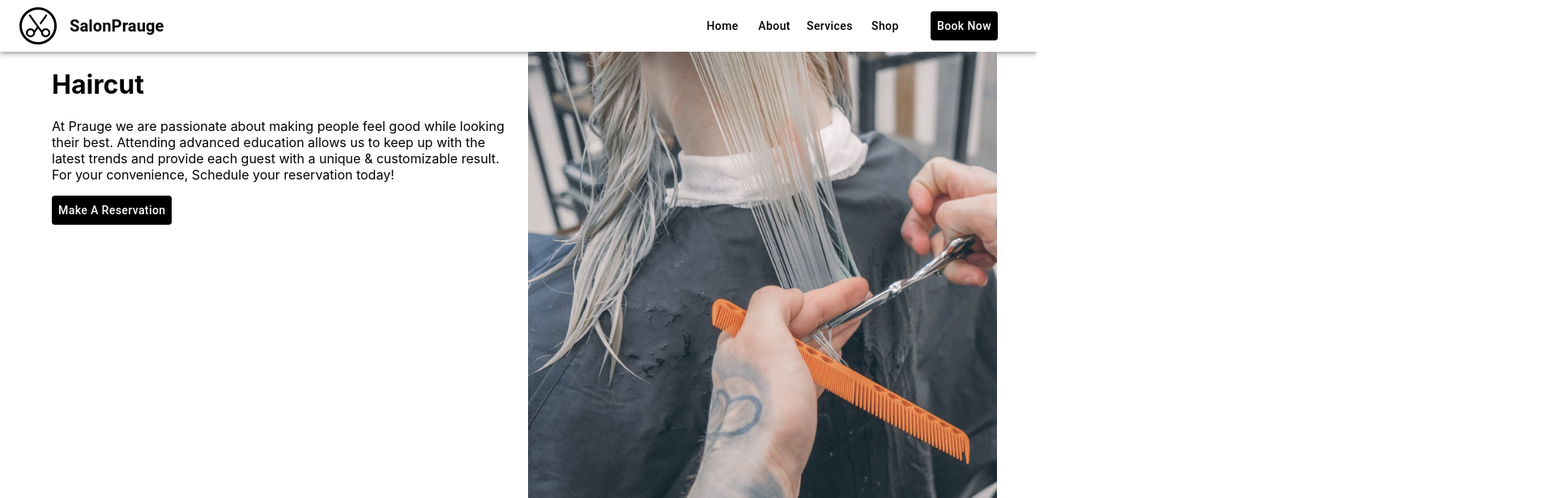
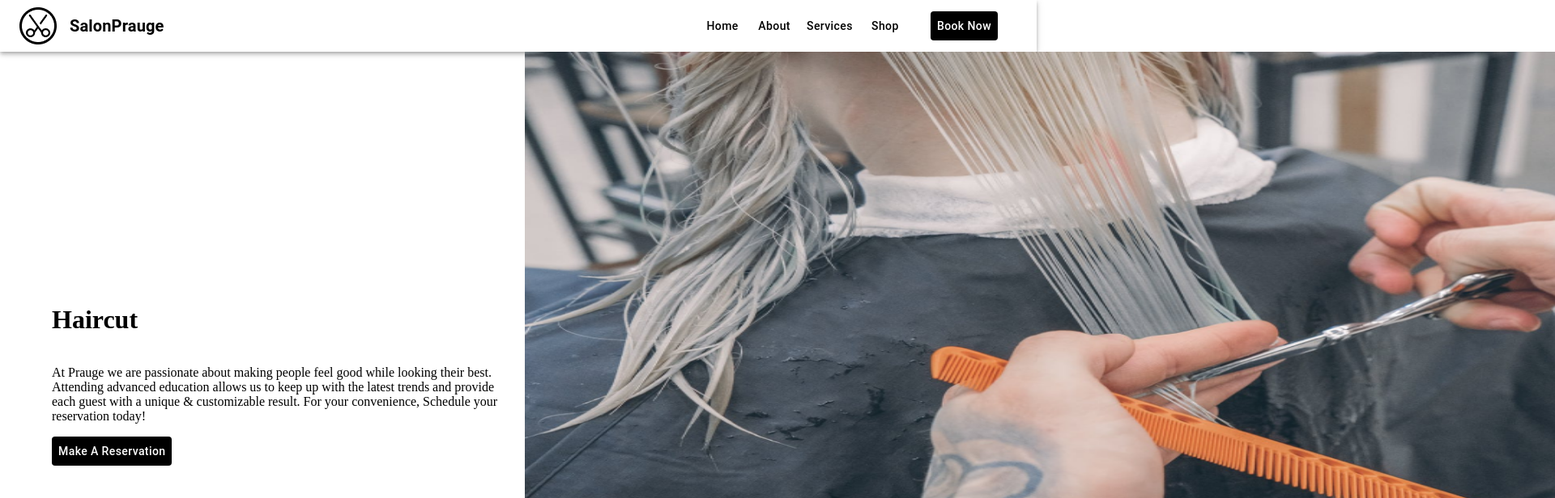
Before and after one commit to HIRU-NI/salon-prauge-home-mui, a React (Create React App) app: page /services in a window 1280 px wide. Shown: the top 616 px of the page at 81% size, 1920 px wide, since content can reach past the window. Built offline with nearby package versions, Linux system fonts and the light colour scheme.

Commit message:
add service page styling

```diff
--- /dev/null
+++ b/src/assets/styles/service.css
@@ -0,0 +1,31 @@
+.service_main {
+  height: 100vh;
+}
+
+.servicedetails_row {
+  height: 100%;
+}
+
+.servic_content {
+  justify-items: center;
+  justify-content: center;
+  text-align: left;
+}
+
+.servicedetails_content h1 {
+  font-size: 50px;
+  font-family: "Playfair Display";
+  font-weight: 600;
+}
+
+.servicedetails_content button {
+  max-width: 300px;
+  font-size: 16px;
+  height: 53px;
+}
+
+.service_image img {
+  height: 100vh;
+  width: 100vw;
+  overflow-y: hidden;
+}
--- a/src/index.css
+++ b/src/index.css
@@ -1,13 +1,6 @@
 body {
   margin: 0;
-  font-family: -apple-system, BlinkMacSystemFont, 'Segoe UI', 'Roboto', 'Oxygen',
-    'Ubuntu', 'Cantarell', 'Fira Sans', 'Droid Sans', 'Helvetica Neue',
-    sans-serif;
+  font-family: "Poppins"!important;
   -webkit-font-smoothing: antialiased;
   -moz-osx-font-smoothing: grayscale;
 }
-
-code {
-  font-family: source-code-pro, Menlo, Monaco, Consolas, 'Courier New',
-    monospace;
-}
--- a/src/pages/service/index.js
+++ b/src/pages/service/index.js
@@ -1,32 +1,46 @@
 import React from "react";
 
-import { Box, Grid, Button } from "@mui/material";
+import Grid from "@mui/material/Unstable_Grid2";
+
+import { Button } from "@mui/material";
+import "../../assets/styles/service.css";
 
 const image = require("../../assets/images/services/haircut.png");
 
 const Services = () => {
   return (
     <div>
-      <Box >
-        <Grid container rowSpacing={1} columnSpacing={{ xs: 1, sm: 2, md: 3 }}>
-          <Grid item xs={6}>
+      <Grid container spacing={2}>
+        <Grid
+          item
+          xs={6}
+          display="flex"
+          flexDirection="column"
+          justifyContent="center"
+          alignItems="flex-start"
+        >
           <h1>Haircut</h1>
           <p>
             At Prauge we are passionate about making people feel good while
             looking their best. Attending advanced education allows us to keep
             up with the latest trends and provide each guest with a unique &
-              customizable result. For your convenience, Schedule your
-              reservation today!
+            customizable result. For your convenience, Schedule your reservation
+            today!
           </p>
-            <Button sx={{ bgcolor: "button.primary", color: "#fff", textTransform: 'capitalize'}}>
+          <Button
+            sx={{
+              bgcolor: "button.primary",
+              color: "#fff",
+              textTransform: "capitalize",
+            }}
+          >
             Make a Reservation
           </Button>
         </Grid>
-          <Grid item xs={6}>
-            <img src={image} alt="serviceImage" style={{maxHeight: "80%"}}/>
+        <Grid item xs={6} className="service_image">
+          <img src={image} alt="serviceImage" />
         </Grid>
       </Grid>
-      </Box>
     </div>
   );
 };
```
Lines whose indentation alone changed are shown as unchanged.
